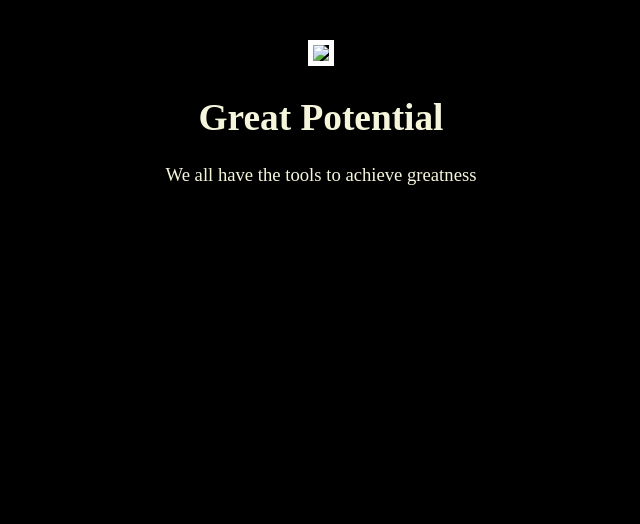
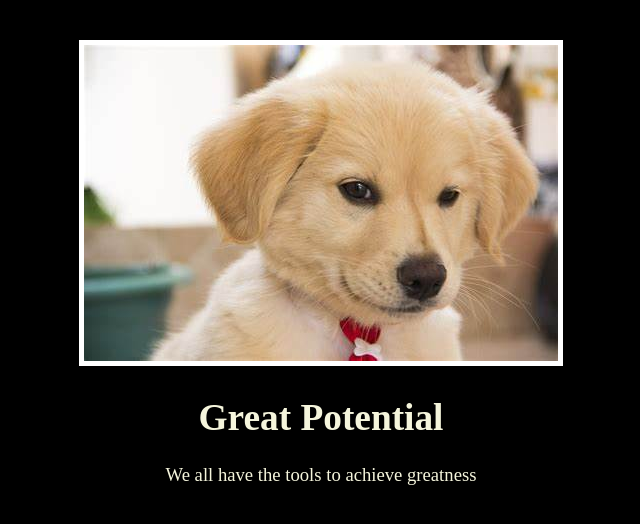
Before and after one commit to alexandraalb/meme, a plain HTML site: page index.html in a window 1280 px wide. Shown: the whole page, without its empty margins (319-959 px from the left). Drawn offline with Linux system fonts and the light colour scheme; a web font is replaced by a local one.

Commit message:
Update index.html

```diff
--- a/index.html
+++ b/index.html
@@ -12,7 +12,7 @@
 </head>
 <body>
   <div id="great">
-    <img class="pic" src="../../../../../Multi Page Websites/25/4.0+File+Paths/4.0 File Paths/dog.png"/>
+    <img class="pic" src="./dog.png"/>
     <h1>Great Potential</h1>
     <p>We all have the tools to achieve greatness</p>
   </div>
```
